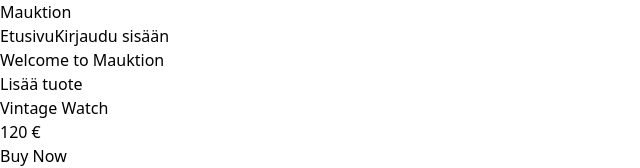
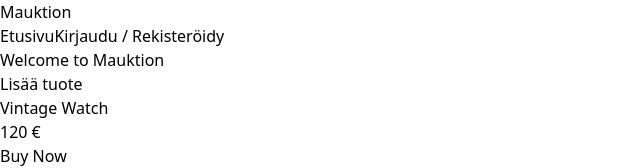
Before and after one commit to ossir1/mauktion-next, a Next.js app: page / in a window 1280 px wide. Shown: the top 168 px of the page, without its empty margins (0-640 px from the left). Built offline with nearby package versions, Linux system fonts and the light colour scheme.

Commit message:
Update _app.tsx

```diff
--- a/pages/_app.tsx
+++ b/pages/_app.tsx
@@ -1,11 +1,12 @@
 import '../styles/globals.css'
 import type { AppProps } from 'next/app'
-import Layout from '../components/Layout'
+import Header from '../components/Header'
 
 export default function App({ Component, pageProps }: AppProps) {
   return (
-    <Layout>
+    <>
+      <Header />
       <Component {...pageProps} />
-    </Layout>
+    </>
   )
 }
```
